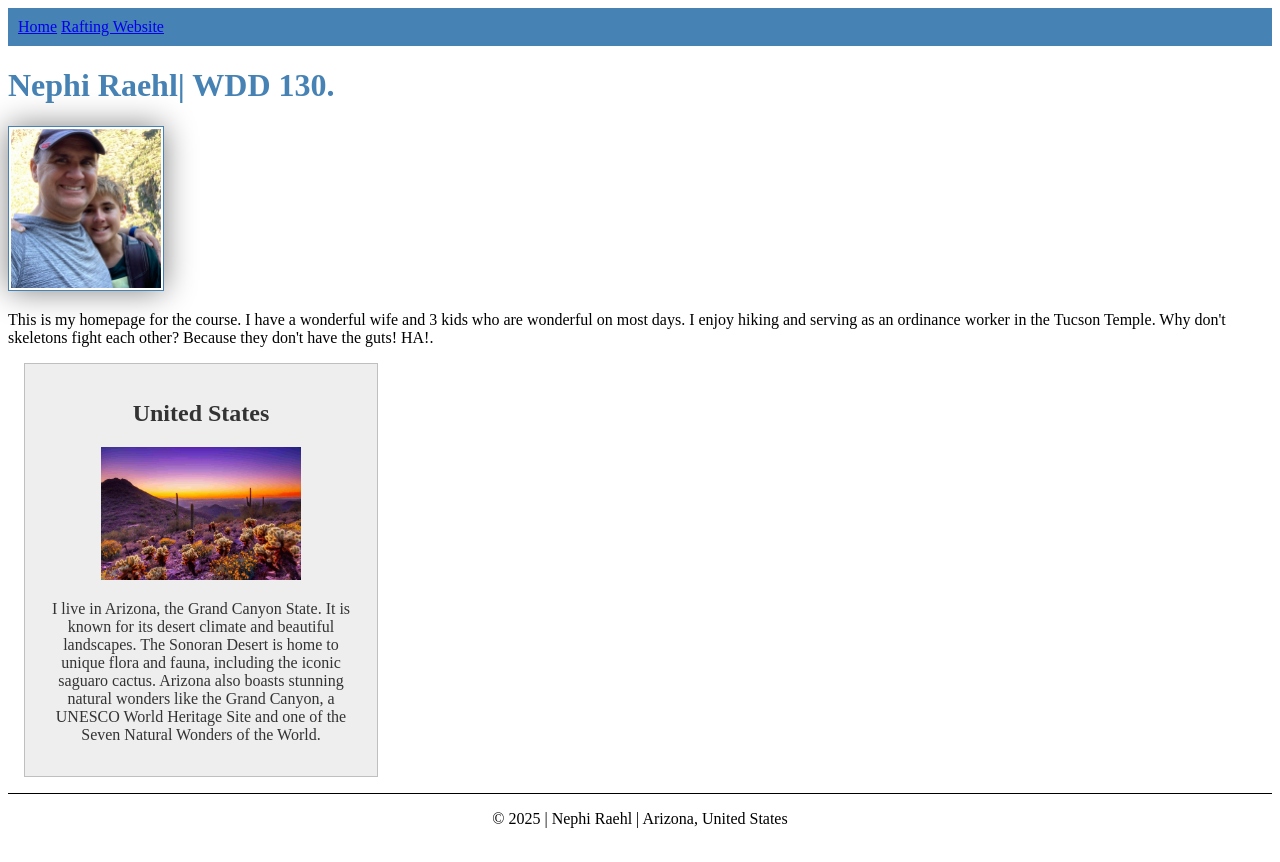
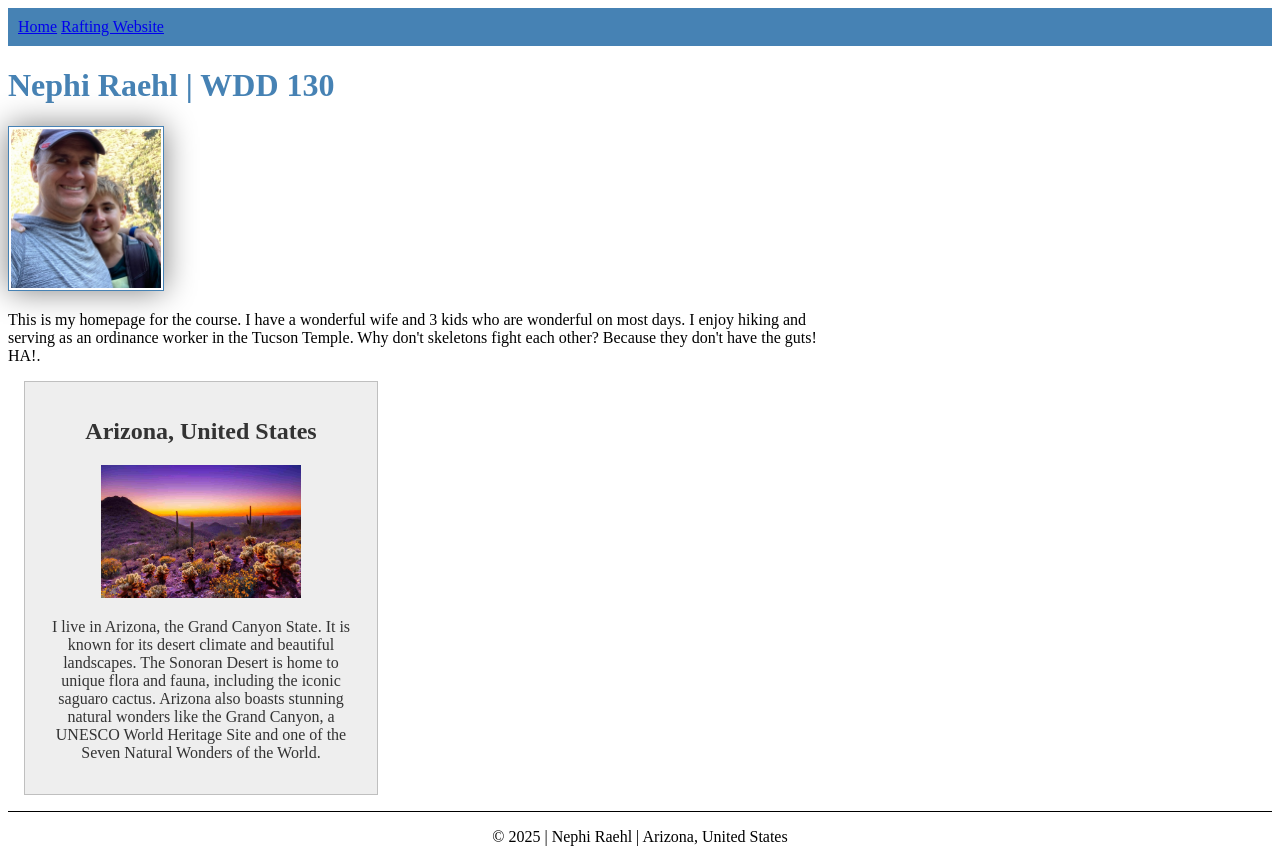
Before and after one commit to nephiraehl/wdd130, a plain HTML site: page index.html in a window 1280 px wide. Drawn offline with Linux system fonts and the light colour scheme.

Commit message:
main css addition

```diff
--- a/index.html
+++ b/index.html
@@ -21,8 +21,8 @@
     </header>
     <main>
 
-        <h1>Nephi Raehl| WDD 130.</h1>
-        <img src="images/profile.jpg" alt="Salt Lake Temple." width="200">
+        <h1>Nephi Raehl | WDD 130</h1>
+        <img src="images/profile.jpg" alt="profile." width="200">
         <p>This is my homepage for the course. I have a wonderful wife and 3 kids who are wonderful on most days.
             I enjoy hiking and serving as an ordinance worker in the Tucson Temple. Why don't skeletons fight each
             other?
@@ -30,7 +30,7 @@
     </main>
 
     <aside>
-        <h2>United States</h2>
+        <h2>Arizona, United States</h2>
         <img src="images/Arizona.jpg" alt="Arizona's Sonoran Desert.">
         <p>I live in Arizona, the Grand Canyon State. It is known for its desert climate and beautiful landscapes.
             The Sonoran Desert is home to unique flora and fauna, including the iconic saguaro cactus. Arizona also
--- a/styles/styles.css
+++ b/styles/styles.css
@@ -11,6 +11,9 @@ nav {
 
 h1 {
     color: steelblue
+}
+main {
+    max-width: 840px;
 }
 
 main img {
```
